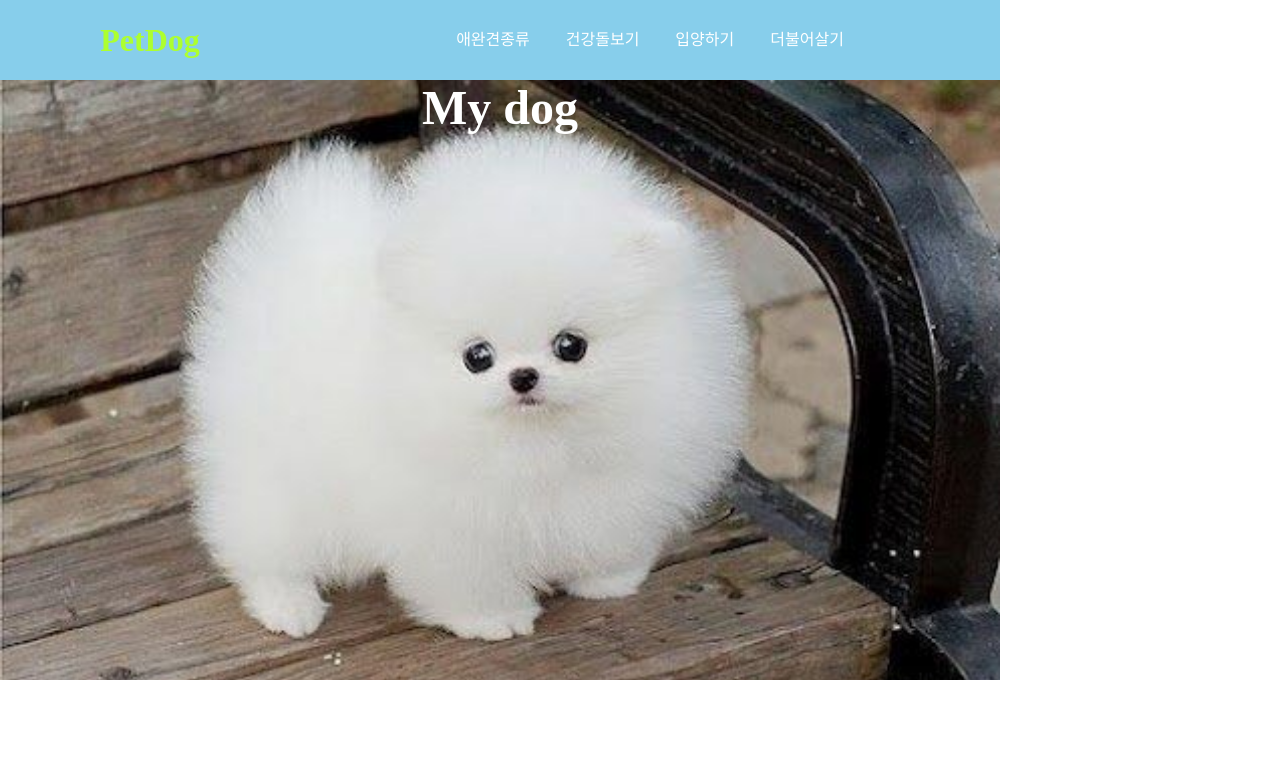
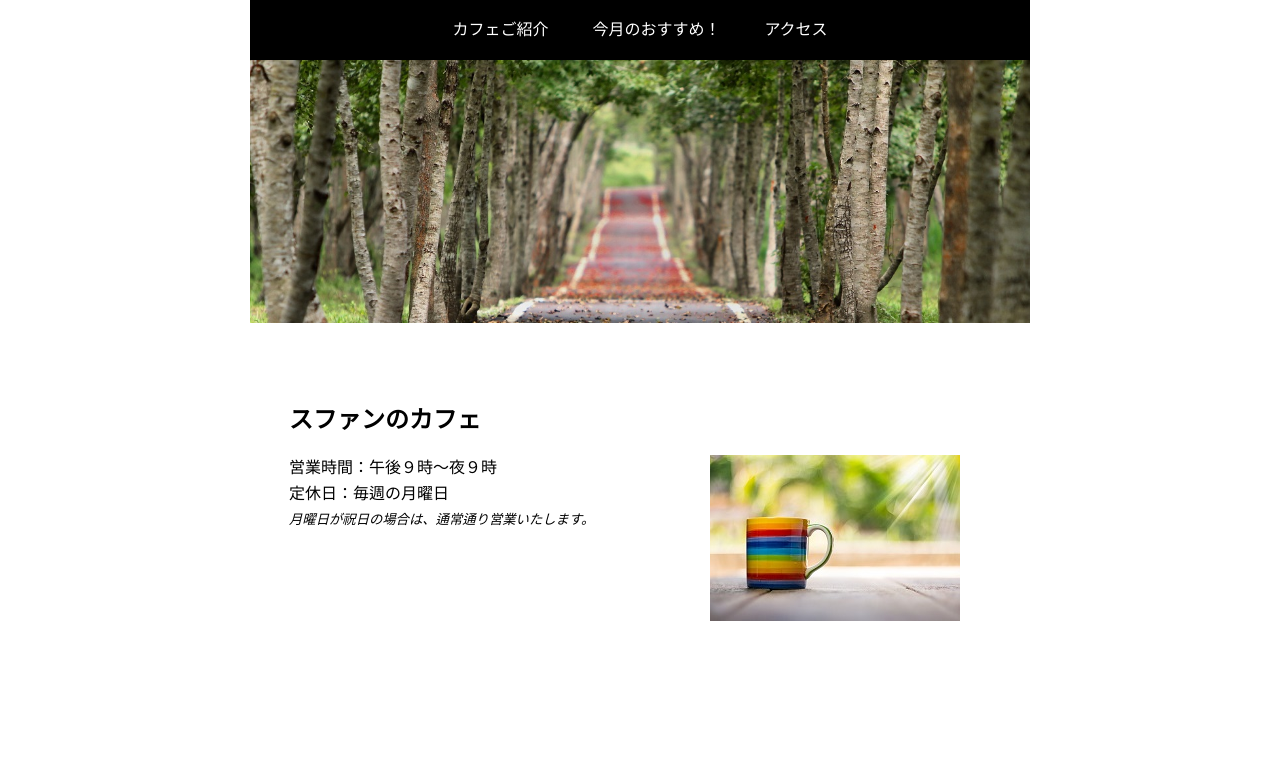
Before and after one commit to Leesuhwan1445/mysite, a plain HTML site: page index.html in a window 1280 px wide. Drawn offline with Linux system fonts and the light colour scheme.

Commit message:
카페소개글 만듬

```diff
--- a/css/style.css
+++ b/css/style.css
@@ -1,65 +1,85 @@
-/* mysite/css/style.css
-*/
-
-*{
+/* 다방12 style css */
+* {
     margin: 0;
     padding: 0;
+    box-sizing: border-box; /* 박스 사이징 추가 */
 }
 
-#container{
-    width: 1000px;
+/* 모바일 기준 */
+#container {
+    width: 100%;
+    max-width: 100%;
+}
+
+/* header 스타일 */
+header {
+    height: 320px;
+}
+
+header nav {
+    height: 60px;
+    background-color: black;
+}
+
+nav #main-nav {
     text-align: center;
 }
 
-header{
-    width: 100%;
-    height: 80px;
-    background-color: skyblue;
+nav #main-nav li {
+    display: inline-block;
+    line-height: 60px;
+    padding: 0 20px;
 }
 
-header #logo{
-    width: 30%;
-    float: left;
-    line-height: 80px;
-}
-
-#logo h1{
-    color: greenyellow;
-}
-
-header nav{
-    width: 70%;
-    float: right;
-}
-
-nav ul{
-    list-style: none;
-}
-
-nav ul li{
-    display: inline-block;
-    line-height: 80px;
-    margin: 0 16px;
-}
-
-nav ul li a{
-    color: white;
+nav #main-nav li a {
+    color: #fff;
     text-decoration: none;
 }
 
-nav ul li a :hover{
-    color: orange;
+#main-pic img {
+    width: 100%;     /* 가로 맞춤 */
+    height: auto;    /* 비율 유지 */
+    max-height: 260px;
+    object-fit: cover; /* 잘림 방지 */
 }
 
-section h1{
-    color: white;
-    text-align: center;
-    font-size: 3em;
+/* section 공통영역 */
+section {
+    min-height: 320px;  /* 높이 고정 대신 min-height */
+    padding: 10px 5%;
 }
 
-section{
-    width: 100%;
-    height: 600px;
-    background: url(../images/dog.jpg) no-repeat center;
-    background-size: cover;
+section .page-title {
+    margin: 20px 0;
 }
+
+section p {
+    line-height: 1.6;
+}
+
+section .content .photo {
+    display: none;
+}
+
+@media screen and (min-width: 780px) {
+    #container {
+        width: 780px;
+        margin: 0 auto;
+    }
+    header {
+        height: 360px;
+    }
+    #main-pic img {
+        max-height: 300px;
+    }
+    section {
+        min-height: 400px;
+        padding: 20px 5%;
+    }
+    section .content .photo {
+        display: block;
+        float: right;
+        width: 40%;
+        margin-left: 20px; /* 텍스트와 간격 */
+    }
+}
--- a/index.html
+++ b/index.html
@@ -3,27 +3,47 @@
 <head>
     <meta charset="UTF-8">
     <meta name="viewport" content="width=device-width, initial-scale=1.0">
-    <title>Welcome SweetHome b^^b</title>
-    <link rel="stylesheet" href="./css/style.css">
+    <title>다방12 사이트</title>
+    <link rel="stylesheet" href="css/style.css">
 </head>
 <body>
     <div id="container">
         <header>
-                    <div id="logo">
-                    <h1>PetDog</h1>
-                    </div>
+            <!-- 상단메뉴 -->
             <nav>
-                        <ul>
-                            <li><a href="#">애완견종류  </a></li>
-                            <li><a href="#">건강돌보기  </a></li>
-                            <li><a href="#">입양하기  </a></li>
-                            <li><a href="#">더불어살기 </a></li>
+                <ul id="main-nav">
+                    <li><a href="#intro">カフェご紹介</a></li>
+                    <li><a href="#choice">今月のおすすめ！</a></li>
+                    <li><a href="#map">アクセス</a></li>
                 </ul>
             </nav>
+            <!-- 배경이미지 -->
+            <div id="main-pic">
+                <img src="images/header1.jpg" alt="다방사진">
+            </div>
         </header>
-                <section>
-                    <h1>My dog</h1>
+
+        <main id="main">
+            <section id="intro">
+                <div class="page-title">
+                    <h1>スファンのカフェ</h1>
+                </div>
+                <div class="content">
+                    <div class="photo">
+                        <img src="images/cup-1.jpg" alt="☕️">
+                    </div>
+                    <p>営業時間：午後９時〜夜９時</p>
+                    <p>
+                        定休日：毎週の月曜日<br>
+                        <i><small>月曜日が祝日の場合は、通常通り営業いたします。</small></i>
+                    </p>
+                </div>
             </section>
+        </main>
+
+        <footer>
+            <!-- 푸터 영역 (추가 예정) -->
+        </footer>
     </div>
 </body>
 </html>
--- /dev/null
+++ b/pet/css/style.css
@@ -0,0 +1,65 @@
+/* mysite/css/style.css
+*/
+
+*{
+    margin: 0;
+    padding: 0;
+}
+
+#container{
+    width: 1000px;
+    text-align: center;
+}
+
+header{
+    width: 100%;
+    height: 80px;
+    background-color: skyblue;
+}
+
+header #logo{
+    width: 30%;
+    float: left;
+    line-height: 80px;
+}
+
+#logo h1{
+    color: greenyellow;
+}
+
+header nav{
+    width: 70%;
+    float: right;
+}
+
+nav ul{
+    list-style: none;
+}
+
+nav ul li{
+    display: inline-block;
+    line-height: 80px;
+    margin: 0 16px;
+}
+
+nav ul li a{
+    color: white;
+    text-decoration: none;
+}
+
+nav ul li a :hover{
+    color: orange;
+}
+
+section h1{
+    color: white;
+    text-align: center;
+    font-size: 3em;
+}
+
+section{
+    width: 100%;
+    height: 600px;
+    background: url(../images/dog.jpg) no-repeat center;
+    background-size: cover;
+}
```
Also changed, not shown: pet/css/index.html (added, +29 -0 lines), images/cup-1.jpg (added), images/cup-2.jpg (added), images/header1.jpg (added), images/map.png (added), pet/css/images/cat.jpg (renamed from images/cat.jpg), pet/css/images/dog.jpg (renamed from images/dog.jpg). Lines whose indentation alone changed are shown as unchanged.
